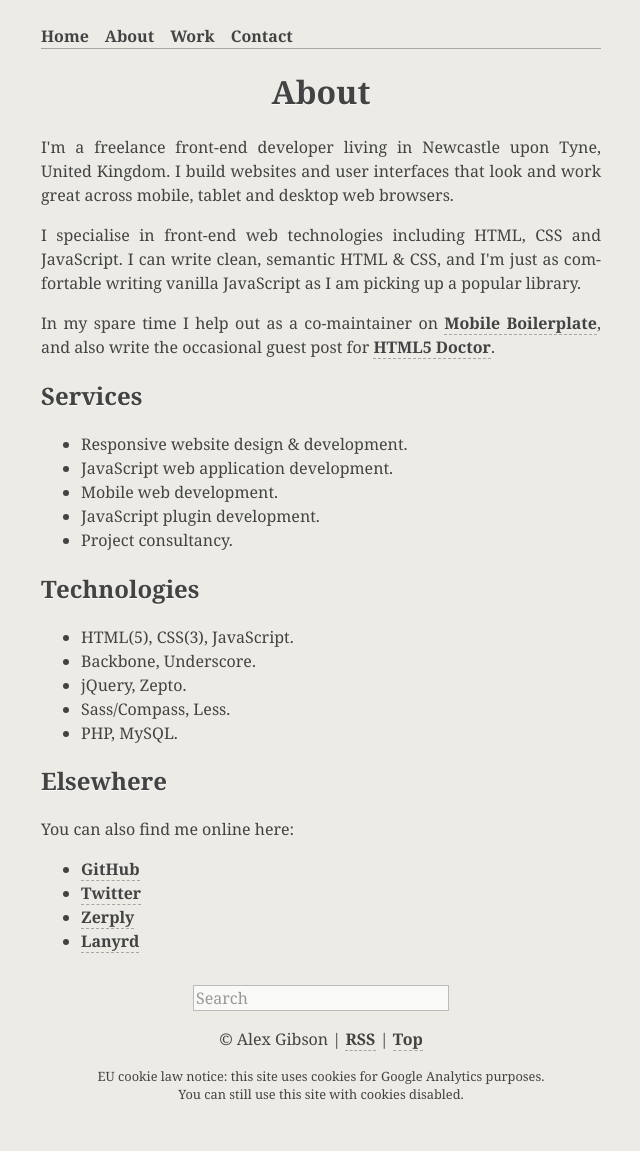
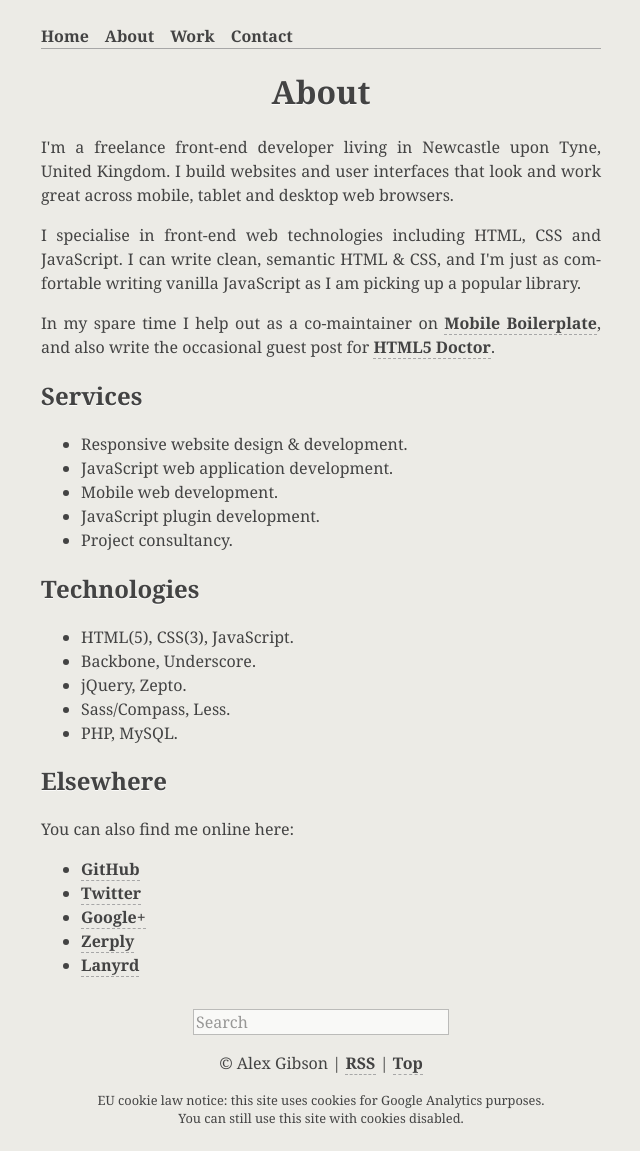
Before and after one commit to alexgibson/alxgbsn.co.uk, a Jekyll site: the page built from about/index.html, in a window 1280 px wide. Shown: the whole page, without its empty margins (319-959 px from the left). Built offline with Jekyll 4.4.1, drawn with Linux system fonts in a browser that asks for light colours; Markdown is read by kramdown in place of the engine named in the settings; comment, search, counter and statistics services are not loaded; before the commit the page ends 1127 px from its top, so only the background shows below that.

Commit message:
Add G+ profile link

```diff
--- a/about/index.html
+++ b/about/index.html
@@ -47,6 +47,7 @@ desc: About Alex Gibson, a front end developer from Newcastle upon Tyne, United
 	<ul>
 		<li><a href="https://github.com/alexgibson">GitHub</a></li>
 		<li><a href="http://twitter.com/alex_gibson">Twitter</a></li>
+		<li><a href="https://plus.google.com/104837128807345274475/posts">Google+</a></li>
 		<li><a href="http://zerply.com/alexgibson/">Zerply</a></li>
 		<li><a href="http://lanyrd.com/profile/alexgibson/">Lanyrd</a></li>
 	</ul>
```
Also changed, not shown: 3 other files.
